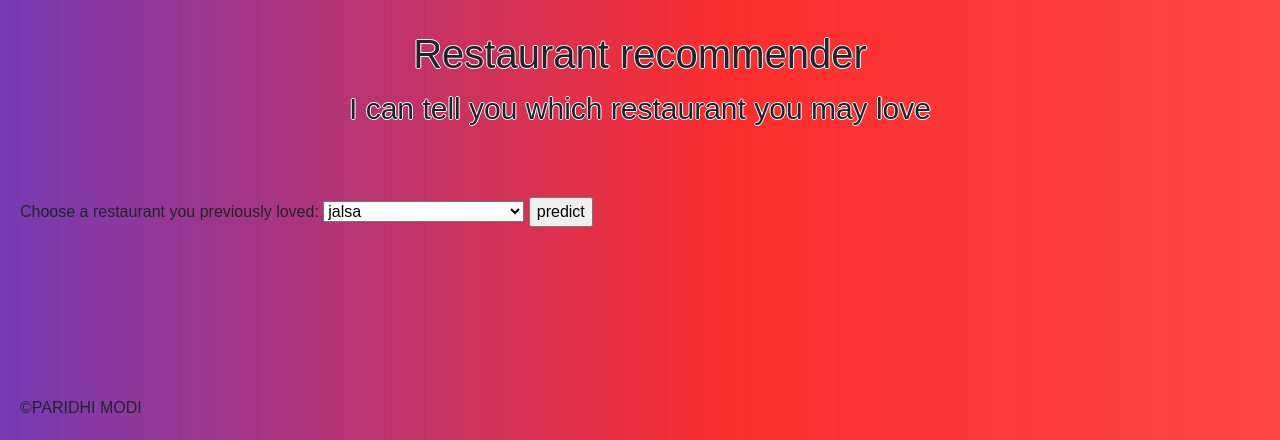
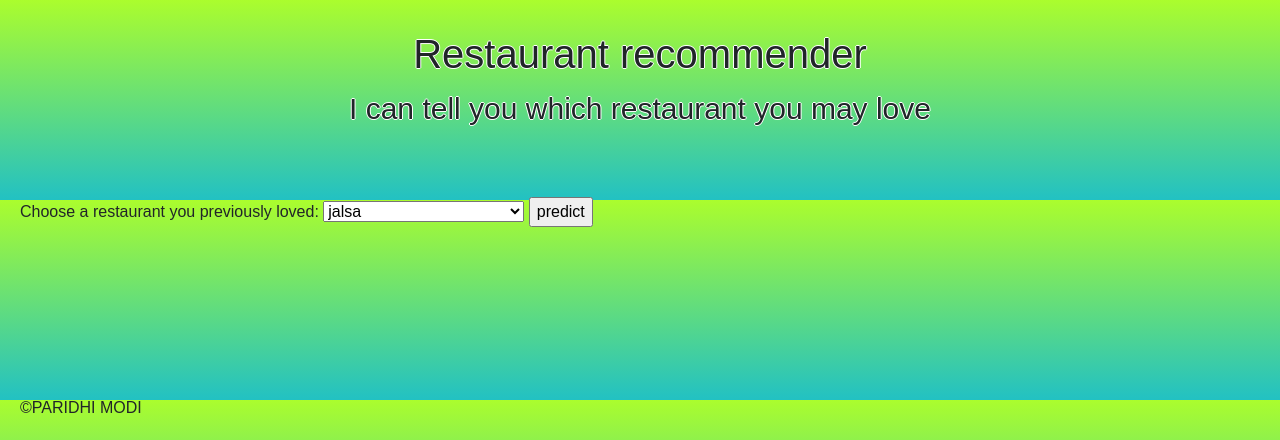
Before and after one commit to paridhimodi/restaurant-recommendation-app, a Flask app: page / in a window 1280 px wide. Shown: the top 440 px of the page. Run offline with Flask 2, Linux system fonts and the light colour scheme; parts of the project's set-up code (start-up, migrations or seed data) failed here and were passed over; some libraries are stand-ins or nearby versions.

Commit message:
Update index.html

```diff
--- a/templates/index.html
+++ b/templates/index.html
@@ -33,7 +33,7 @@ body {
 .content {padding:20px;}
 #grad1 {
   height: 200px;
-  background-image: linear-gradient(90deg, rgba(117,58,180,1) 0%, rgba(253,29,29,0.927608543417367) 57%, rgba(252,69,69,1) 100%);
+  background-image: linear-gradient(0deg, rgba(34,193,195,1) 0%, rgba(171,253,45,1) 100%);
 }
 #hr1{padding: 50px;
   text-align: center;
```
